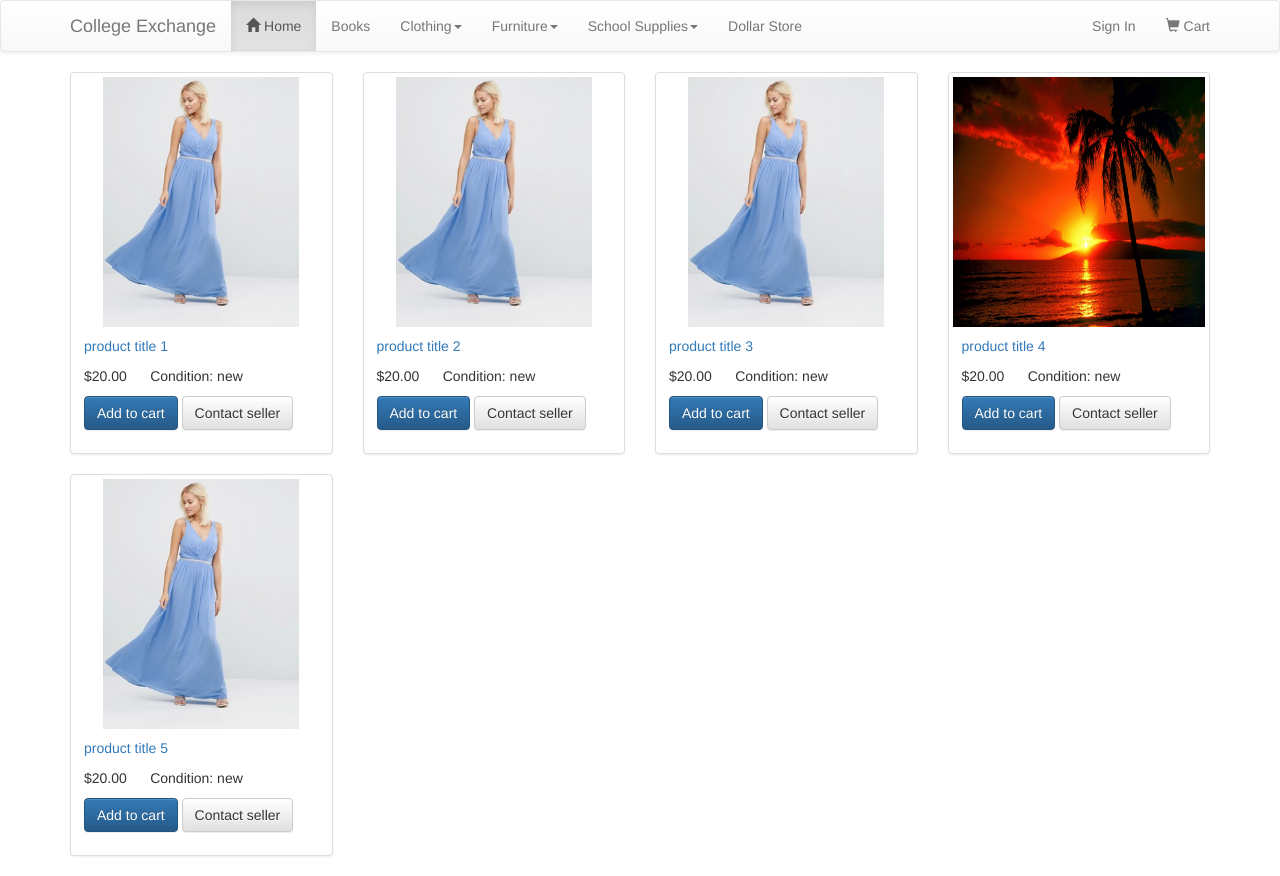
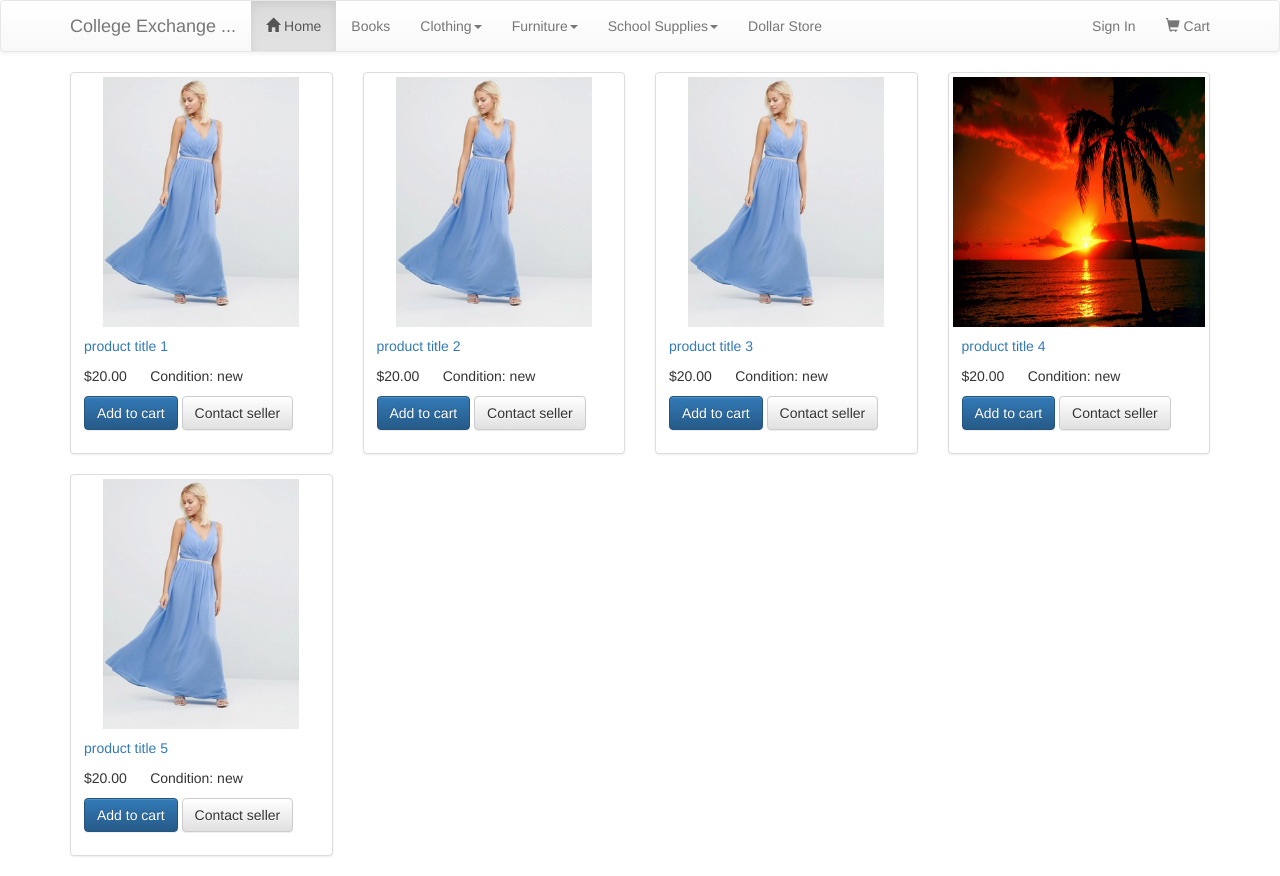
Before and after one commit to linhnguyen511/CollegeXchange, a website: page views/index.html in a window 1280 px wide. Drawn offline with Linux system fonts and the light colour scheme; files whose address does not match are found by name.

Commit message:
some change

```diff
--- a/views/index.html
+++ b/views/index.html
@@ -25,7 +25,7 @@
         <div class="container">
             <!--Create logo/brand----------------------->
             <div class="navbar-header">
-                <a class="navbar-brand" href="/" >College Exchange</a>
+                <a class="navbar-brand" href="/" >College Exchange ...</a>
             </div>
             <!--Create navigation tabs for item categories--->
             <ul class="nav navbar-nav">
```
